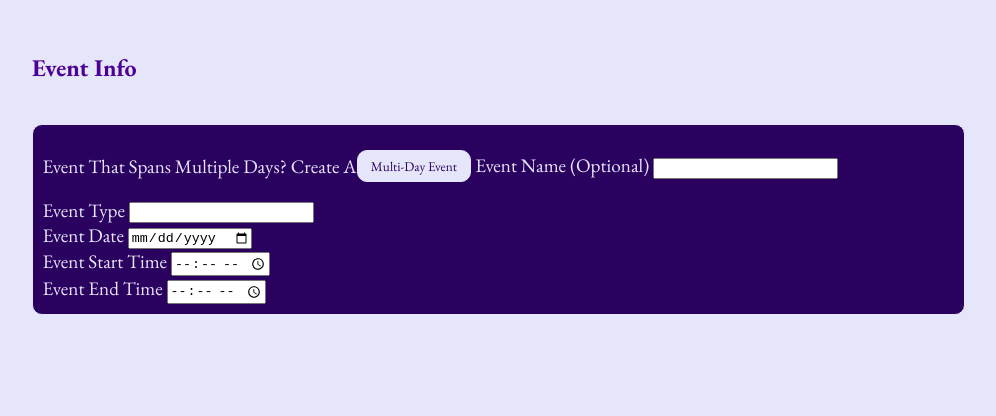
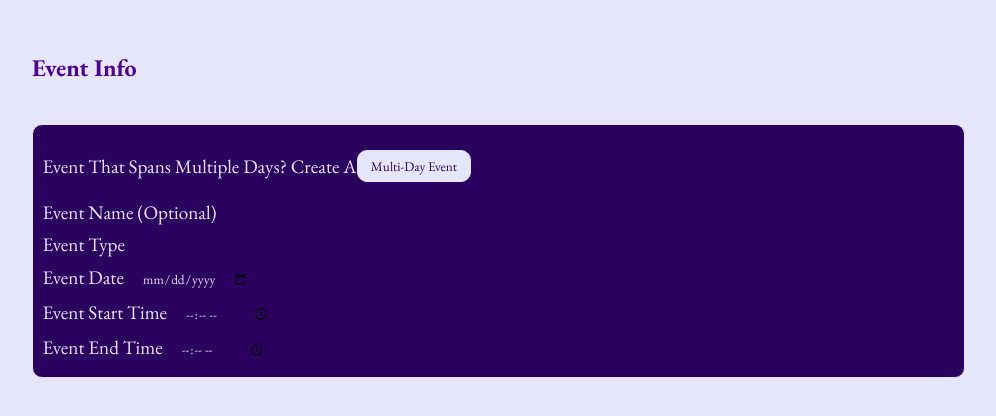
Before and after one commit to madisonVLL/EventPages, a website: page pages/event.html in a window 1280 px wide. Shown: the whole page, without its empty margins (0-996 px from the left). Drawn offline with nearby package versions, Linux system fonts and the light colour scheme.

Commit message:
same css for input and buttons

```diff
--- a/css/pages.css
+++ b/css/pages.css
@@ -6,7 +6,7 @@ body {
     padding: 1em;
 }
 
-button {
+button, input {
     border-radius: 10px;
     color: #e6e6fa;
     background-color:  #2b015f;
```
Also changed, not shown: pages/event.html (+1 -0 lines).
